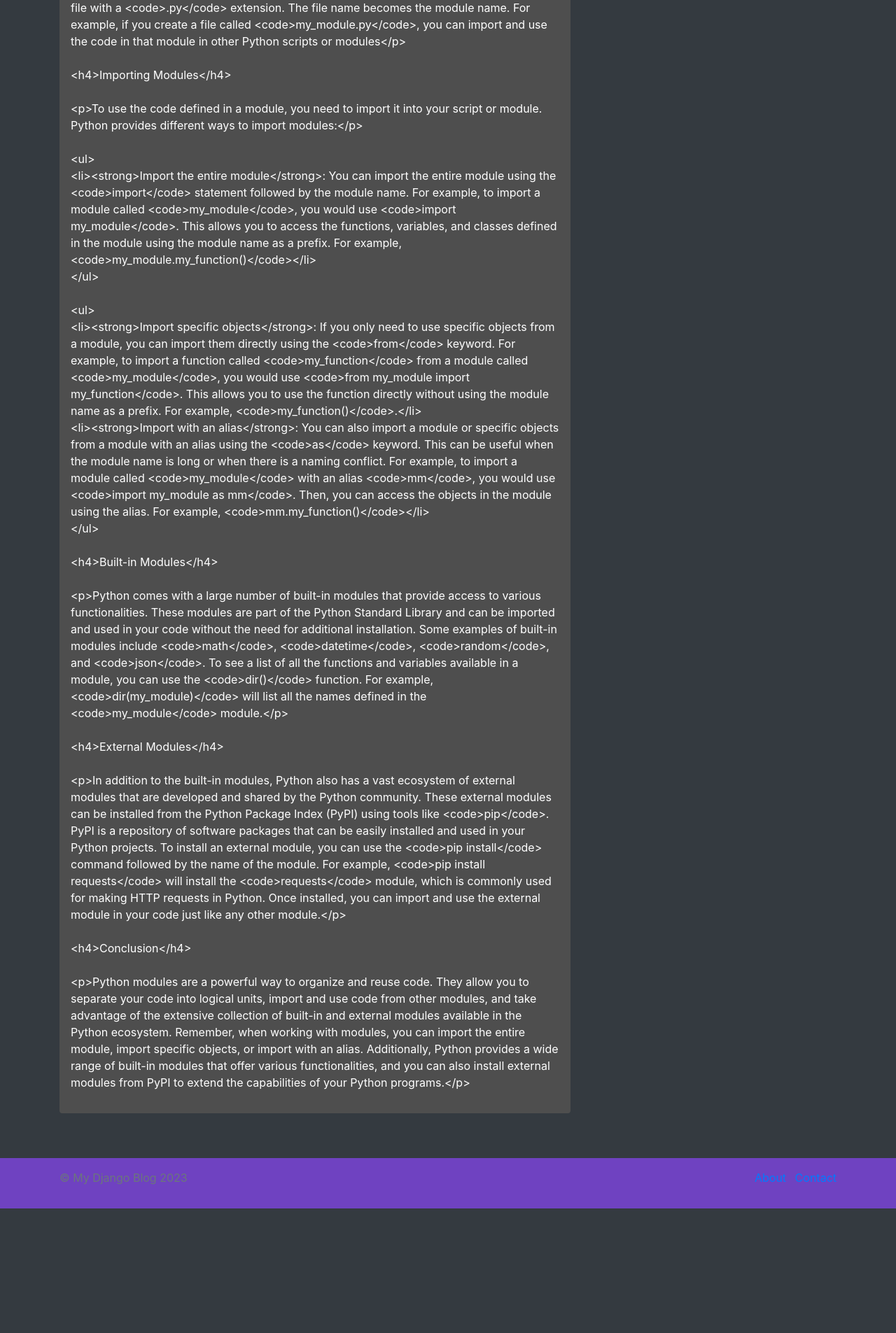
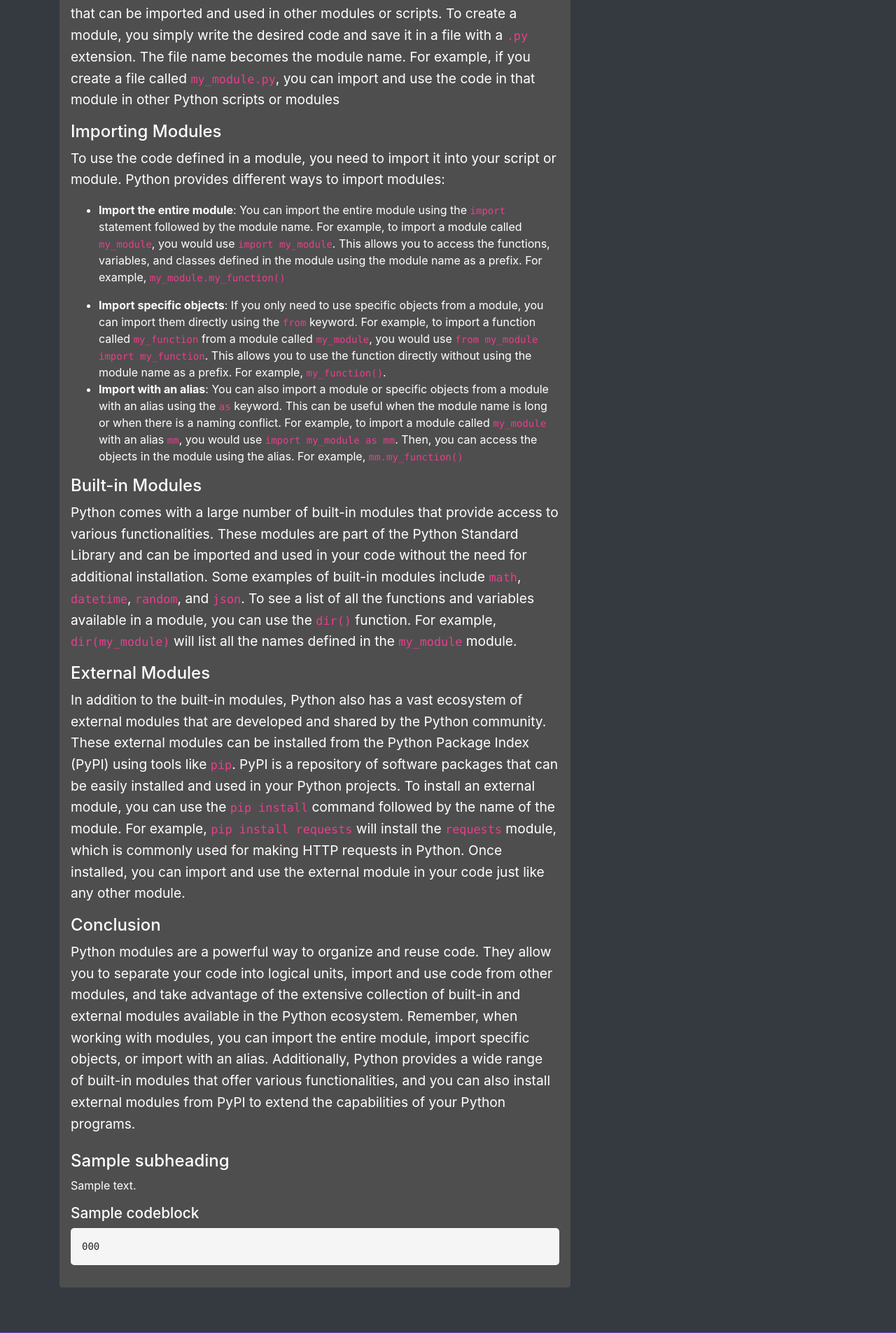
Before and after one commit to MohammedKaif037/DjangoBlog, a Django app: page /post/1/ in a window 1280 px wide. Shown: the part 1326-3231 px from the top of the page at 70% size. Before the commit the page ends 3053 px from the top, so only its background shows below. Run offline with Django 5.2, Linux system fonts and the light colour scheme; data comes from the database, SQL or seed files in the repository; both versions use the stored data as it was after the commit; tables that the repository leaves empty hold one stand-in row (values such as "Sample post"); some libraries are stand-ins or nearby versions.

Commit message:
richtext updattion

```diff
--- a/djangoapp/models.py
+++ b/djangoapp/models.py
@@ -1,6 +1,7 @@
 from django.db import models
 from django.urls import reverse
 from django.utils import timezone
+from ckeditor.fields import RichTextField  # Assuming you are using CKEditor for rich text editing
 
 class Category(models.Model):
     name = models.CharField(max_length=100)
@@ -8,30 +9,39 @@ class Category(models.Model):
     def __str__(self):
         return self.name
 
-    def get_absolute_url(self):
-        return reverse('category-detail', args=[str(self.id)])
-
 class Tag(models.Model):
     name = models.CharField(max_length=100)
 
     def __str__(self):
         return self.name
 
-    def get_absolute_url(self):
-        return reverse('tag-detail', args=[str(self.id)])
-
 class Post(models.Model):
     title = models.CharField(max_length=200)
     summary = models.TextField()
-    content = models.TextField()
+    content = RichTextField(blank=True, null=True)
     date_posted = models.DateTimeField(default=timezone.now)
-    featured_image = models.ImageField(upload_to='featured_images/')
+    featured_image = models.ImageField(upload_to='featured_images/', blank=True, null=True)
     category = models.ForeignKey(Category, on_delete=models.CASCADE)
     tags = models.ManyToManyField(Tag)
     is_featured = models.BooleanField(default=False)
 
     def __str__(self):
         return self.title
-
     def get_absolute_url(self):
         return reverse('post-detail', args=[str(self.id)])
+
+class Subheading(models.Model):
+    post = models.ForeignKey(Post, related_name='subheadings', on_delete=models.CASCADE)
+    title = models.CharField(max_length=200)
+    content = RichTextField(blank=True, null=True)
+
+    def __str__(self):
+        return self.title
+
+class CodeBlock(models.Model):
+    post = models.ForeignKey(Post, related_name='code_blocks', on_delete=models.CASCADE)
+    title = models.CharField(max_length=200, blank=True, null=True)
+    code = models.TextField()
+
+    def __str__(self):
+        return self.title if self.title else f"Code Block {self.id}"
--- /dev/null
+++ b/djangoapp/static/djangoapp/style.css
@@ -0,0 +1,37 @@
+.post-content p {
+    font-size: 1.2rem;
+    line-height: 1.6;
+}
+
+.post-subheading h2 {
+    margin-top: 1.5rem;
+    font-size: 1.5rem;
+}
+
+.code-block pre {
+    background-color: #f5f5f5;
+    padding: 1rem;
+    border-radius: 5px;
+    overflow-x: auto;
+}
+
+.code-block h3 {
+    margin-top: 1rem;
+    font-size: 1.3rem;
+}
+
+.featured-post {
+    height: 100%;
+    display: flex;
+    flex-direction: column;
+}
+
+.featured-post img {
+    flex-shrink: 0;
+    max-height: 200px; /* Adjust this value to your desired height */
+    object-fit: cover;
+}
+
+.featured-post .btn {
+    margin-top: auto;
+}
--- a/djangoapp/templates/djangoapp/base.html
+++ b/djangoapp/templates/djangoapp/base.html
@@ -1,3 +1,4 @@
+{% load static %}
 <!DOCTYPE html>
 <html lang="en">
 <head>
@@ -7,6 +8,7 @@
     <!-- Bootstrap CSS -->
     <link href="https://stackpath.bootstrapcdn.com/bootstrap/4.5.2/css/bootstrap.min.css" rel="stylesheet">
     <!-- Custom CSS -->
+    <link rel="stylesheet" href="{% static 'djangoapp/style.css' %}">
     <style>
         body {
             color: #fff;
--- a/djangoapp/templates/djangoapp/post_detail.html
+++ b/djangoapp/templates/djangoapp/post_detail.html
@@ -1,27 +1,34 @@
 {% extends 'djangoapp/base.html' %}
 
 {% block content %}
-
 <div class="container mt-5">
-
     <div class="row">
-
         <div class="col-md-8">
-
             <div class="blog-post">
-
-                <h2>{{ post.title }}</h2>
-
+                <h1>{{ post.title }}</h1>
                 <p class="text-secondary">{{ post.date_posted }}</p>
-
-                <img src="{{ post.featured_image.url }}" class="img-fluid mb-4" alt="{{ post.title }}">
-
-                <p>{{ post.content|linebreaksbr }}</p>
-
+                <img src="{{ post.featured_image.url }}" alt="{{ post.title }}" class="img-fluid mb-4">
+                <div class="post-content">
+                    {{ post.content|safe }}
+                </div>
+                {% for subheading in post.subheadings.all %}
+                <div class="post-subheading">
+                    <h2>{{ subheading.title }}</h2>
+                    <div class="subheading-content">
+                        {{ subheading.content|safe }}
+                    </div>
+                </div>
+                {% endfor %}
+                {% for code_block in post.code_blocks.all %}
+                <div class="code-block">
+                    {% if code_block.title %}
+                    <h3>{{ code_block.title }}</h3>
+                    {% endif %}
+                    <pre><code>{{ code_block.code|safe }}</code></pre>
+                </div>
+                {% endfor %}
             </div>
-
         </div>
-
         <div class="col-md-4">
             <div class="sidebar">
                 <h3 class="text-white mb-3">Categories</h3>
@@ -30,14 +37,12 @@
                     <li><a href="{{ category.get_absolute_url }}">{{ category.name }}</a></li>
                     {% endfor %}
                 </ul>
-
                 <h3 class="text-white mb-3 mt-4">Tags</h3>
                 <div class="tags">
                     {% for tag in tags %}
                     <a href="{{ tag.get_absolute_url }}" class="badge badge-primary">{{ tag.name }}</a>
                     {% endfor %}
                 </div>
-
                 <div class="mt-4">
                     <h3 class="text-white mb-3">Share on Social Media</h3>
                     <ul class="list-inline">
@@ -48,9 +53,6 @@
                 </div>
             </div>
         </div>
-
     </div>
-
 </div>
-
 {% endblock %}
--- a/djangoproject/settings.py
+++ b/djangoproject/settings.py
@@ -37,7 +37,8 @@ INSTALLED_APPS = [
     'django.contrib.sessions',
     'django.contrib.messages',
     'django.contrib.staticfiles',
-    'djangoapp'
+    'djangoapp',
+    'ckeditor'
 ]
 
 MIDDLEWARE = [
```
Also changed, not shown: db.sqlite3, djangoapp/migrations/0002_alter_post_content_alter_post_featured_image_and_more.py (added), uploads/featured_images/Python-logo-notext.svg_j4bWXO6.png (added), uploads/featured_images/django-logo-negative.1d528e2cb5fb_xeitadp.png (added).
